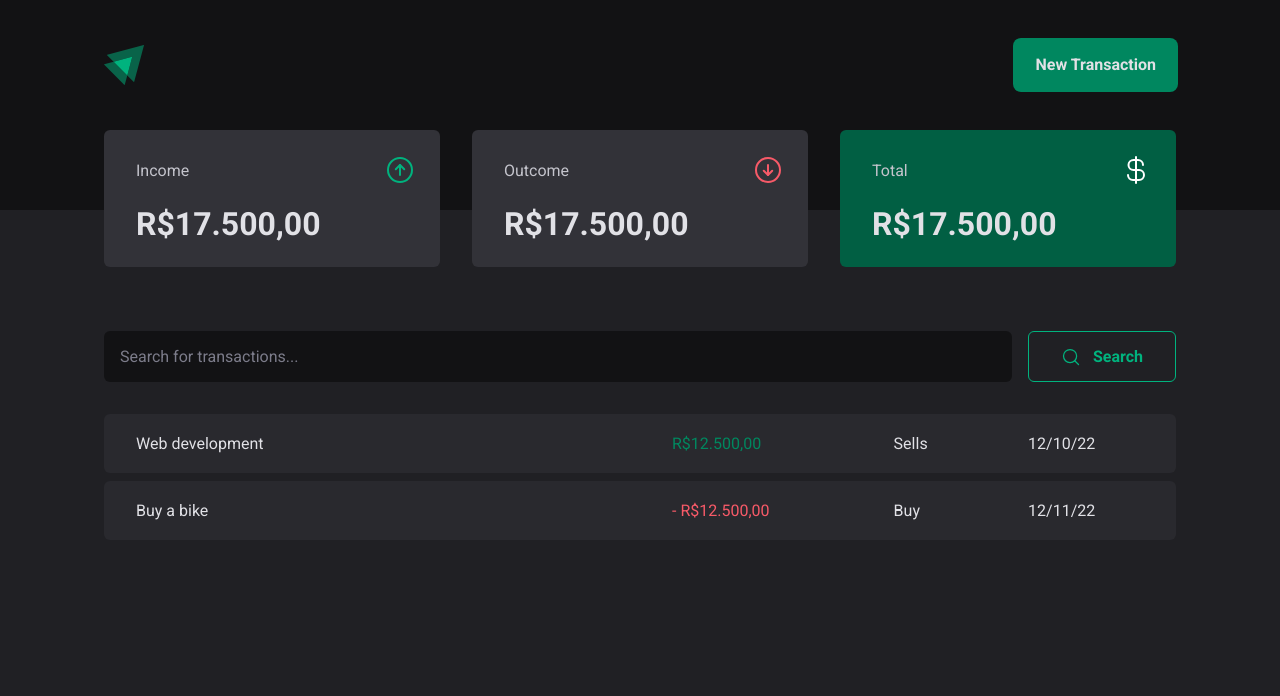
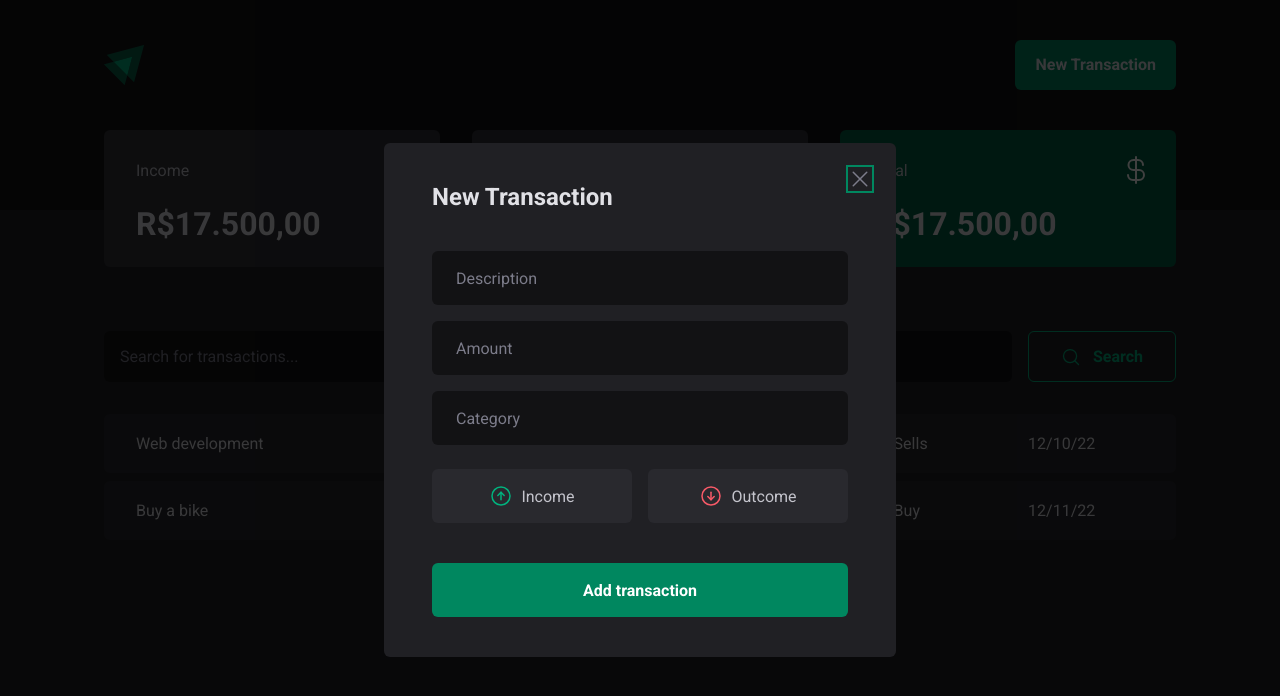
Before and after one commit to TiagoAraujoDev/finLife, a React (Vite) app: page / in a window 1280 px wide. Both pictures are taken after a click on the button "New Transaction". Shown: the top 696 px of the page. Built offline with nearby package versions, Linux system fonts and the light colour scheme.

Commit message:
feat: Add modal with Radix-ui library

```diff
--- a/src/components/Header/index.tsx
+++ b/src/components/Header/index.tsx
@@ -1,13 +1,22 @@
+import * as Dialog from "@radix-ui/react-dialog";
+import { X } from "phosphor-react";
+
 import { HeaderContainer, HeaderContent, TransactionButton } from "./styles";
 
 import logo from "../../assets/logo.svg";
+import { NewTransactionModal } from "../NewTransactionModal";
 
 export const Header = () => {
   return (
     <HeaderContainer>
       <HeaderContent>
         <img src={logo} alt="" />
-        <TransactionButton>New Transaction</TransactionButton>
+        <Dialog.Root>
+          <Dialog.Trigger asChild>
+            <TransactionButton>New Transaction</TransactionButton>
+          </Dialog.Trigger>
+          <NewTransactionModal />
+        </Dialog.Root>
       </HeaderContent>
     </HeaderContainer>
   );
--- /dev/null
+++ b/src/components/NewTransactionModal/index.tsx
@@ -0,0 +1,46 @@
+import * as Dialog from "@radix-ui/react-dialog";
+import { ArrowCircleDown, ArrowCircleUp, X } from "phosphor-react";
+
+import {
+  CloseButton,
+  Content,
+  Overlay,
+  TransactionType,
+  TransactionTypeButton
+} from "./styles";
+
+export const NewTransactionModal = () => {
+  return (
+    <Dialog.Portal>
+      <Overlay />
+      <Content>
+        <CloseButton>
+          <X size={24} />
+        </CloseButton>
+        <Dialog.Title>New Transaction</Dialog.Title>
+        {/* Form... */}
+        <form action="">
+          <input type="text" placeholder="Description" />
+          <input
+            type="number"
+            name="moneyAmount"
+            id="moneyAmount"
+            placeholder="Amount"
+          />
+          <input type="text" placeholder="Category" />
+          <TransactionType>
+            <TransactionTypeButton variant="income" value="income">
+              <ArrowCircleUp size={24} />
+              Income
+            </TransactionTypeButton>
+            <TransactionTypeButton variant="outcome" value="outcome">
+              <ArrowCircleDown size={24} />
+              Outcome
+            </TransactionTypeButton>
+          </TransactionType>
+          <button type="submit">Add transaction</button>
+        </form>
+      </Content>
+    </Dialog.Portal>
+  );
+};
--- /dev/null
+++ b/src/components/NewTransactionModal/styles.ts
@@ -0,0 +1,138 @@
+import styled from "styled-components";
+import * as Dialog from "@radix-ui/react-dialog";
+import * as RadioGroup from "@radix-ui/react-radio-group";
+
+export const Overlay = styled(Dialog.Overlay)`
+  position: fixed;
+  height: 100vh;
+  width: 100vw;
+  inset: 0;
+  background-color: rgba(0, 0, 0, 0.75);
+`;
+
+export const Content = styled(Dialog.Content)`
+  position: fixed;
+  top: 50%;
+  left: 50%;
+  transform: translate(-50%, -50%);
+
+  min-width: 32rem;
+  padding: 2.5rem 3rem;
+  border-radius: 6px;
+  background-color: ${(props) => props.theme["gray-800"]};
+
+  form {
+    display: flex;
+    flex-direction: column;
+    gap: 1rem;
+    margin-top: 2.5rem;
+  }
+
+  input {
+    height: 3.375rem;
+    background-color: ${(props) => props.theme["gray-900"]};
+    border: none;
+    border-radius: 6px;
+    padding: 0 1.5rem;
+    color: ${(props) => props.theme["gray-300"]};
+
+    &::placeholder {
+      color: ${(props) => props.theme["gray-500"]};
+    }
+  }
+
+  /* hide arrows Chrome, Safari, Edge, Opera */
+  input::-webkit-outer-spin-button,
+  input::-webkit-inner-spin-button {
+    -webkit-appearance: none !important;
+    margin: 0 !important;
+  }
+
+  /* Firefox */
+  input[type="number"] {
+    -moz-appearance: textfield !important;
+  }
+
+  button[type="submit"] {
+    height: 3.375rem;
+    padding: 1rem 2rem;
+    margin-top: 1.5rem;
+
+    border: none;
+    border-radius: 6px;
+
+    background-color: ${(props) => props.theme["green-500"]};
+    color: ${(props) => props.theme.white};
+    font-weight: 700;
+
+    cursor: pointer;
+    &:hover {
+      background-color: ${(props) => props.theme["green-700"]};
+      transition: ease-in all 0.2s;
+    }
+  }
+`;
+
+export const CloseButton = styled(Dialog.Close)`
+  position: absolute;
+  top: 1.5rem;
+  right: 1.5rem;
+  background-color: transparent;
+  color: ${(props) => props.theme["gray-500"]};
+  border: none;
+  line-height: 0;
+  cursor: pointer;
+`;
+
+export const TransactionType = styled(RadioGroup.Root)`
+  display: grid;
+  grid-template-columns: repeat(2, 1fr);
+  gap: 1rem;
+  margin-top: 0.5rem;
+`;
+
+interface TransactionTypeButtonProps {
+  variant: "income" | "outcome";
+}
+
+export const TransactionTypeButton = styled(
+  RadioGroup.Item
+)<TransactionTypeButtonProps>`
+  display: flex;
+  justify-content: center;
+  align-items: center;
+  gap: 0.5rem;
+  height: 3.375rem;
+  padding: 1rem 1.5rem;
+  background-color: ${(props) => props.theme["gray-700"]};
+  color: ${(props) => props.theme["gray-300"]};
+  border: 0;
+  border-radius: 6px;
+  box-shadow: none;
+  cursor: pointer;
+
+  &[data-state="unchecked"]:hover {
+    background-color: ${(props) => props.theme["gray-600"]};
+    transition: ease-in all 0.2s;
+  }
+
+  svg {
+    color: ${(props) =>
+      props.variant === "income"
+        ? props.theme["green-300"]
+        : props.theme["red-300"]};
+  }
+
+  &[data-state="checked"] {
+    background-color: ${(props) =>
+      props.variant === "income"
+        ? props.theme["green-500"]
+        : props.theme["red-500"]};
+    color: ${(props) => props.theme.white};
+    box-shadow: none;
+
+    svg {
+      color: ${(props) => props.theme.white};
+    }
+  }
+`;
```
